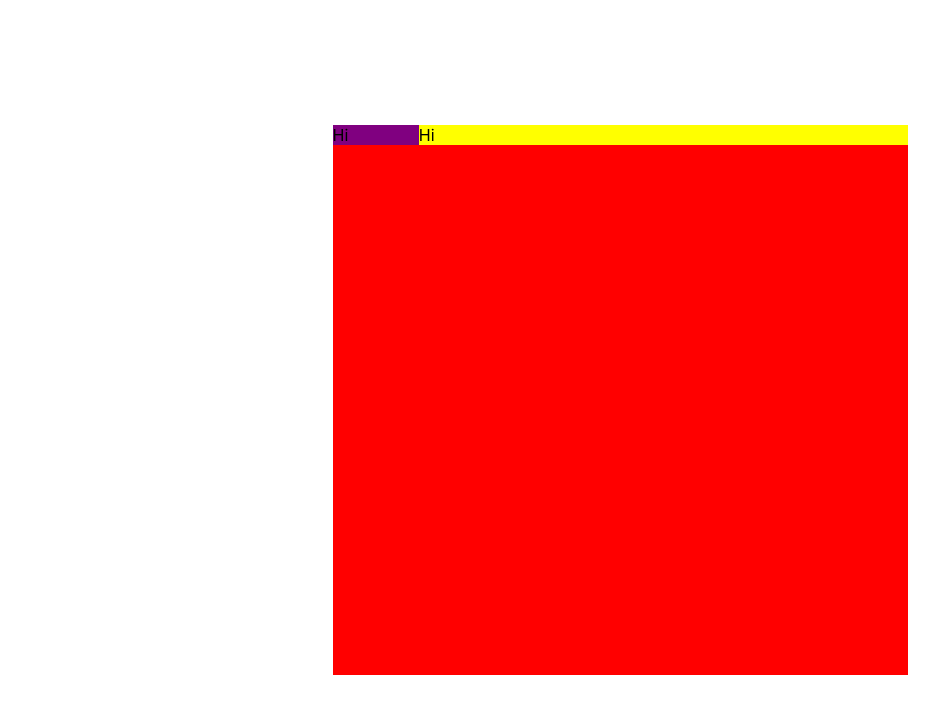
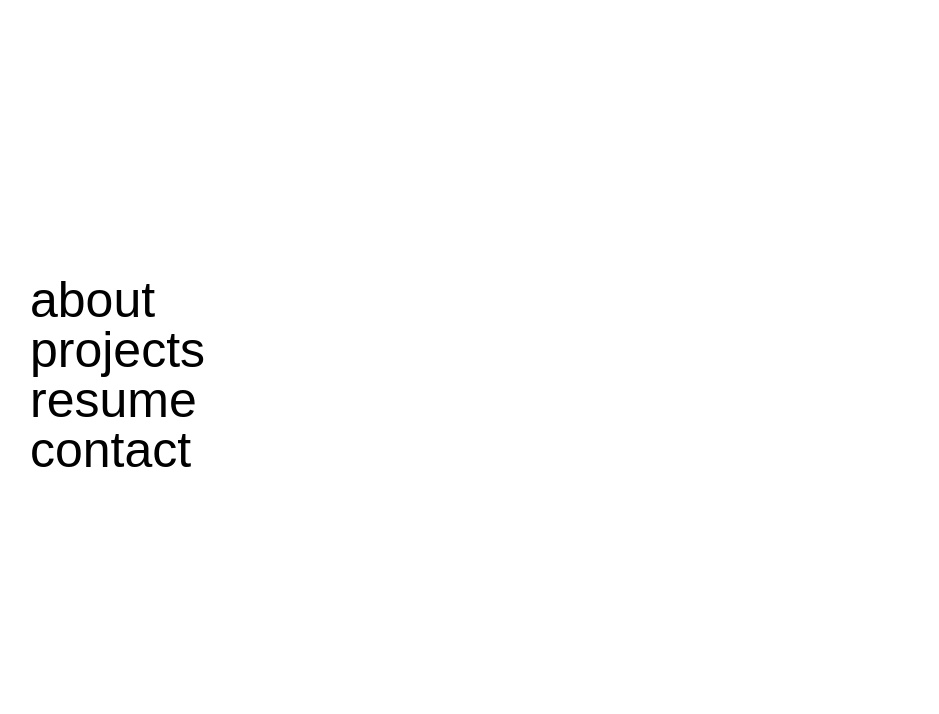
Before and after one commit to moonjason/portfolio-21, a React (Create React App) app: page / in a window 1280 px wide. Shown: the top 714 px of the page, without its empty margins (20-959 px from the left). Built offline with nearby package versions, Linux system fonts and the light colour scheme.

Commit message:
menu bg options

```diff
--- a/src/App.js
+++ b/src/App.js
@@ -6,6 +6,7 @@ import { Route, Switch } from 'react-router-dom';
 import Menu from './components/Menu/Menu';
 
 function App() {
+
   return (
     <div className="App">
       <Switch>
--- a/src/components/Menu/Menu.js
+++ b/src/components/Menu/Menu.js
@@ -1,19 +1,46 @@
+import { useState } from 'react';
 import './menu.scss'
 
 function Menu() {
+  let [ over, setOver ] = useState({ over: false, color: ''});
+
+    const content = ['About', 'Projects', 'Resume', 'Contact']
+
+    let bgStyle = {
+      backgroundColor: over.color
+    }
+
+    function setContent() {
+      return content.map((section, i) =>
+        <li key={`menu-${i}`}><span onMouseOut={(e)=> handleEvent(e)} onMouseOver={(e)=> handleEvent(e)}>{section}</span></li>
+      )
+    }
+
+    const handleEvent = (e) => {
+      if (e.type === 'mouseover') {
+        switch(e.target.textContent) {
+          case "About":
+            setOver({over: true, color: 'red'})
+            break;
+          case "Projects":
+            setOver({over: true, color: 'teal'})
+            break;
+          case "Resume":
+            setOver({over: true, color: 'yellow'})
+            break;
+          default:
+            setOver({over: true, color: 'limegreen'})
+        }
+      } else {
+        setOver({over: false, color: 'white'})
+      }
+    }
 
     return (
-      <div class="menu-container">
-          <div class="menu">
-            <div class="menu-row">
-              <div class="menu-left">
-                Hi
-              </div>
-              <div class="menu-right">
-                Hi
-              </div>
-            </div>
-          </div>
+      <div className="menu-container" style={bgStyle}>
+        <ul className="menu">
+          {setContent()}
+        </ul>
       </div>
     );
   }
--- a/src/components/Menu/menu.scss
+++ b/src/components/Menu/menu.scss
@@ -1,32 +1,115 @@
+$leftFontSize: 15px;
+$rightFontSize: 55px;
+
+$red: #FF7B4F;
+$blue: #51A8FF;
+$orange: #FF9B6A;
+$green: #8DC783;
+$pink: #FF91C8;
+
+* {
+    margin: 0;
+    padding: 0;
+}
+
 .menu-container {
-    display: flex;
-    flex-direction: column;
     width: 100vw;
     height: 100vh;
-    justify-content: center;
+    // display: flex;
+    // flex-direction: column;
+    // justify-content: center;
 }
 
 .menu {
-    // display: flex;
-    margin: 0 auto;
-    width: 575px;
-    height: 550px;
-    background-color: red;
+    position: absolute;
+	height: 250px;
+	top: 50%;
+	margin-top: -125px;
+	width: auto;
+	margin-left: 50px;
+    // margin: 0 auto;
+    // padding: 100px 0 0 0;
+    // height: 100vh;
+    // width: 100vw;
+    // background-color: red;
+    li {
+        list-style-type: none;
+        line-height: 50px;
+        font-family: 'Raleway', sans-serif;
+        font-size: 50px;
+        text-transform: lowercase;
+        &:nth-child(1) {
+        //   color: $red;
+        }
+        &:nth-child(2) {
+        //   color: $blue;
+        }
+        &:nth-child(3) {
+        //   color: $orange;
+        }
+        &:nth-child(4) {
+        //   color: $green;
+        }
+        &:hover {
+          cursor: pointer;
+        }
+    }
 }
 
 .menu-row {
     display: flex;
     flex-direction: row;
+    height: 80px;
     width: 100%;
-    background-color: green;
+    // background-color: green;
+    margin-bottom: 50px;
 }
 
 .menu-left {
-    width: 15%;
-    background-color: purple;
+    display: flex;
+    flex-direction: column;
+    align-items: center;
+    justify-content: center;
+    width: 25%;
+    // background-color: purple;
 }
 
 .menu-right{
-    width: 85%;
-    background-color: yellow;
+    display: flex;
+    flex-direction: column;
+    justify-content: center;
+    align-items: left;
+    width: 75%;
+
+    border-bottom: 5px solid;
+    border-image: linear-gradient(to bottom, #000 50%, rgba(0,0,0,0) 50%);
+    // background-color: yellow;
 }
+
+.menu__item-left {
+    padding-bottom: 17px;
+    font-size: $leftFontSize;
+}
+
+.menu__item-right{
+    font-size: $rightFontSize;
+    padding-left: 25px;
+}
+
+
+/* Extra small devices (phones, 600px and down) */
+@media only screen and (max-width: 600px) {
+
+}
+
+/* Small devices (portrait tablets and large phones, 600px and up) */
+// @media only screen and (min-width: 600px) {...}
+
+/* Medium devices (landscape tablets, 768px and up) */
+// @media only screen and (min-width: 768px) {...}
+
+/* Large devices (laptops/desktops, 992px and up) */
+// @media only screen and (min-width: 992px) {...}
+
+/* Extra large devices (large laptops and desktops, 1200px and up) */
+// @media only screen and (min-width: 1200px) {...}
--- a/src/index.css
+++ b/src/index.css
@@ -1,13 +1,48 @@
+/* http://meyerweb.com/eric/tools/css/reset/
+   v2.0 | 20110126
+   License: none (public domain)
+*/
+
+html, body, div, span, applet, object, iframe,
+h1, h2, h3, h4, h5, h6, p, blockquote, pre,
+a, abbr, acronym, address, big, cite, code,
+del, dfn, em, img, ins, kbd, q, s, samp,
+small, strike, strong, sub, sup, tt, var,
+b, u, i, center,
+dl, dt, dd, ol, ul, li,
+fieldset, form, label, legend,
+table, caption, tbody, tfoot, thead, tr, th, td,
+article, aside, canvas, details, embed,
+figure, figcaption, footer, header, hgroup,
+menu, nav, output, ruby, section, summary,
+time, mark, audio, video {
+	margin: 0;
+	padding: 0;
+	border: 0;
+	font-size: 100%;
+	font: inherit;
+	vertical-align: baseline;
+}
+/* HTML5 display-role reset for older browsers */
+article, aside, details, figcaption, figure,
+footer, header, hgroup, menu, nav, section {
+	display: block;
+}
 body {
-  margin: 0;
-  font-family: -apple-system, BlinkMacSystemFont, 'Segoe UI', 'Roboto', 'Oxygen',
-    'Ubuntu', 'Cantarell', 'Fira Sans', 'Droid Sans', 'Helvetica Neue',
-    sans-serif;
-  -webkit-font-smoothing: antialiased;
-  -moz-osx-font-smoothing: grayscale;
+	line-height: 1;
 }
-
-code {
-  font-family: source-code-pro, Menlo, Monaco, Consolas, 'Courier New',
-    monospace;
+ol, ul {
+	list-style: none;
 }
+blockquote, q {
+	quotes: none;
+}
+blockquote:before, blockquote:after,
+q:before, q:after {
+	content: '';
+	content: none;
+}
+table {
+	border-collapse: collapse;
+	border-spacing: 0;
+}
```
